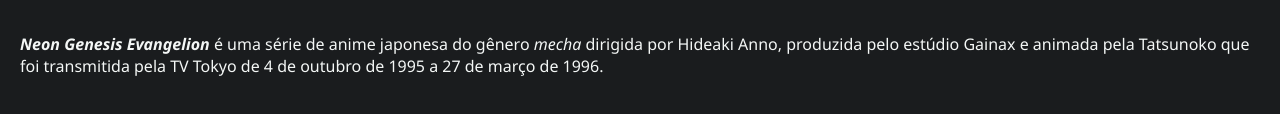
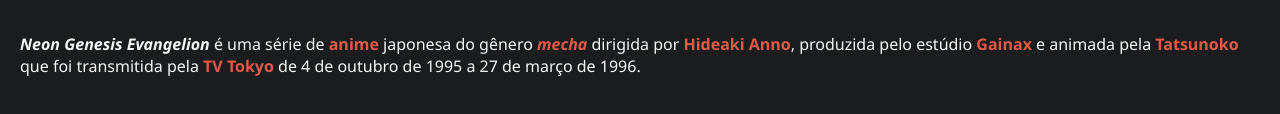
Before and after one commit to GabrielMendes2009/Trabalhos-das-Aulas, a plain HTML site: page 0792 - Criação de páginas web em hipertexto/HTML/2º Apresentação/index.html in a window 1280 px wide. Shown: the part 400-514 px from the top of the page. Drawn offline with Linux system fonts and the light colour scheme.

Commit message:
Add hyperlinks to references in the description of Neon Genesis Evangelion

```diff
--- a/0792 - Criação de páginas web em hipertexto/HTML/2º Apresentação/index.html
+++ b/0792 - Criação de páginas web em hipertexto/HTML/2º Apresentação/index.html
@@ -16,7 +16,9 @@
         </header>
 
         <h2> O que é? </h2>
-        <p> <b><i>Neon Genesis Evangelion</b></i> é uma série de anime japonesa do gênero <i>mecha</i> dirigida por Hideaki Anno, produzida pelo estúdio Gainax e animada pela Tatsunoko que foi transmitida pela TV Tokyo de 4 de outubro de 1995 a 27 de março de 1996. </p>
+        <p> <b><i>Neon Genesis Evangelion</b></i> é uma série de <a href="https://pt.wikipedia.org/wiki/Anime" target="_blank">anime</a> japonesa do gênero <a href="https://pt.wikipedia.org/wiki/Mecha" target="_blank"><i>mecha</i></a> dirigida por <a href="https://pt.wikipedia.org/wiki/Hideaki_Anno" target="_blank" >Hideaki Anno</a>,
+            produzida pelo estúdio <a href="https://en.wikipedia.org/wiki/Gainax" target="_blank">Gainax</a> e animada pela <a href="https://pt.wikipedia.org/wiki/Tatsunoko" target="_blank">Tatsunoko</a> que foi
+            transmitida pela <a href="https://pt.wikipedia.org/wiki/TV_Tokyo" target="_blank">TV Tokyo</a> de 4 de outubro de 1995 a 27 de março de 1996. </p>
 
     </body>
 
```
